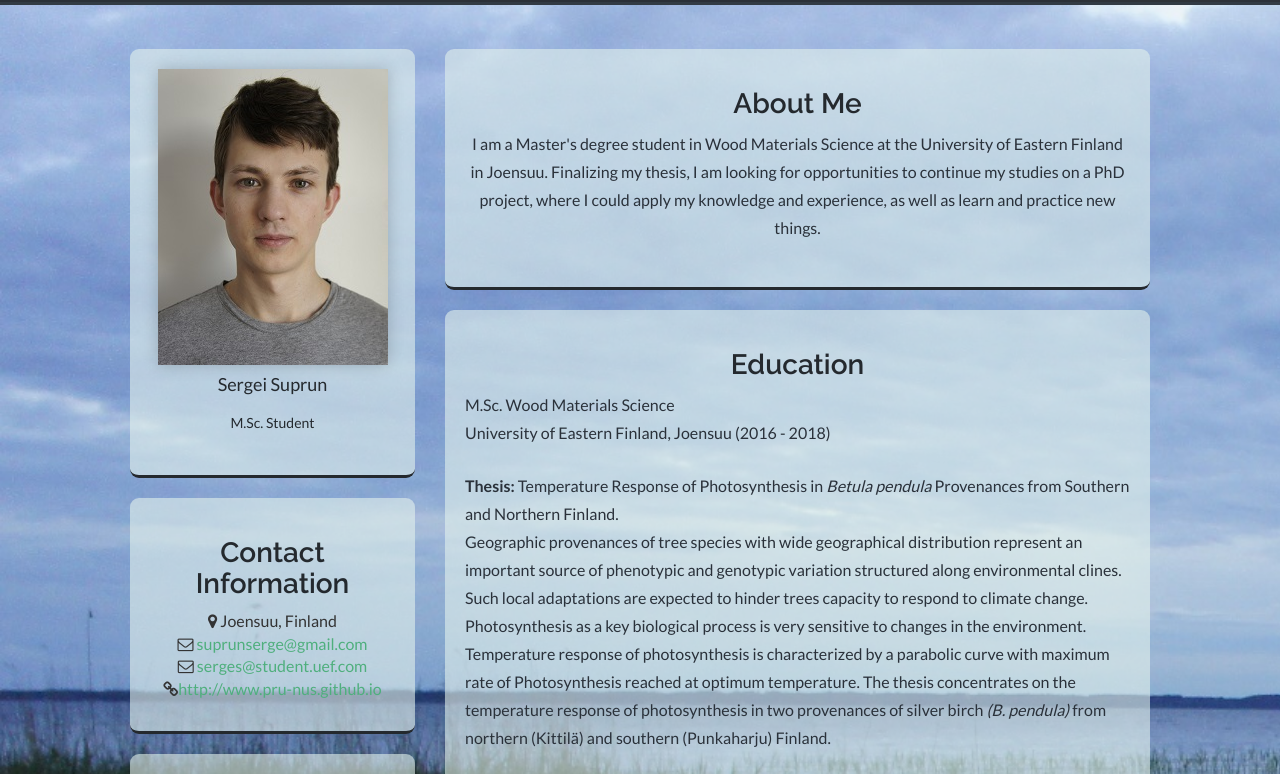
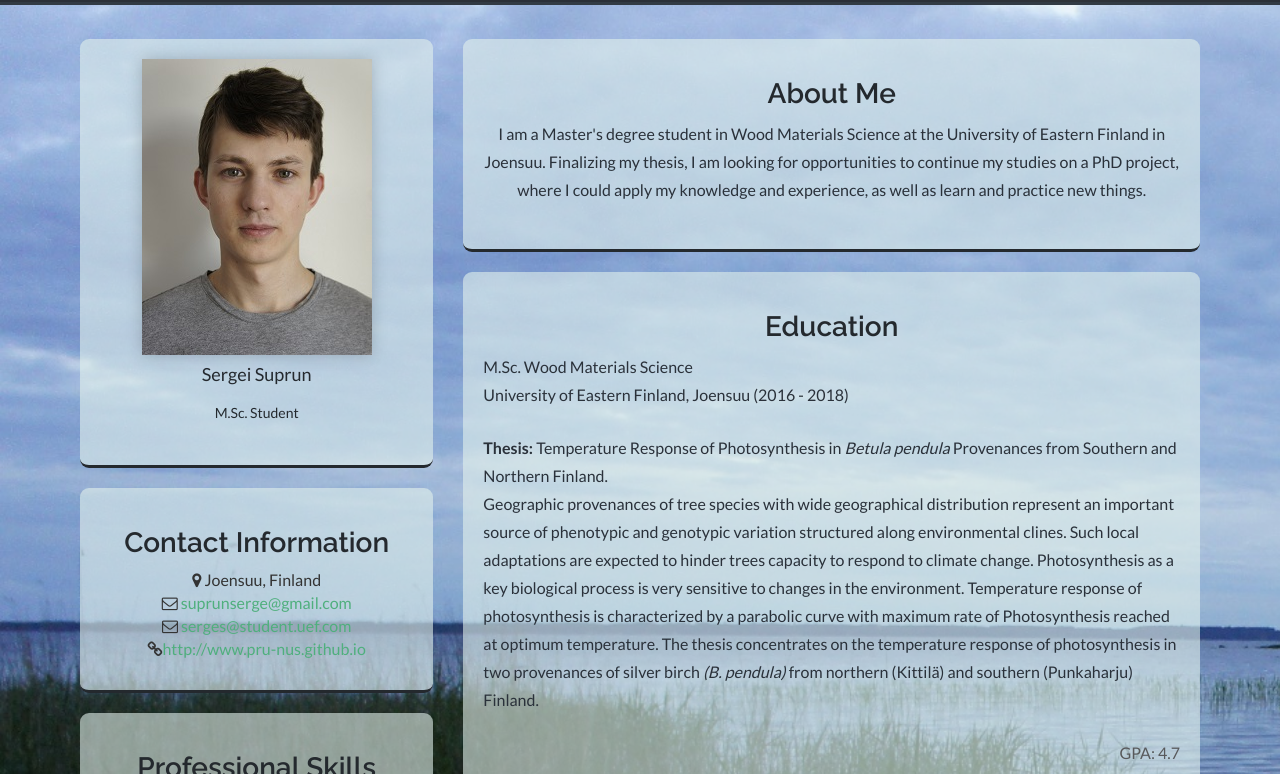
Before and after one commit to pru-nus/pru-nus.github.io, a plain HTML site: page about.html in a window 1280 px wide. Shown: the part 61-835 px from the top of the page. Drawn offline with nearby package versions, Linux system fonts and the light colour scheme; a script that the page names is missing.

Commit message:
Update about.html

```diff
--- a/about.html
+++ b/about.html
@@ -37,11 +37,9 @@
 
 
 
-<div id="fon" class="container">
+<div class="container">
 <div class="row centered">
-	<div class="col-12 col-sm-12 col-md-0 col-lg-1 col-xl-2">
-	</div>
-	<div class="secondary col-12 col-sm-12 col-md-4 col-lg-3 col-xl-3">
+	<div class="secondary col-12 col-sm-12 col-md-4 col-lg-4 col-xl-3">
 		<!--Photo&Name-->
 		<aside class="info aside section">
 				<div class="section-inner">
@@ -153,7 +151,7 @@
 
 
 
-	<div class="primary col-12 col-sm-12 col-md-8 col-lg-7 col-xl-5">
+	<div class="primary col-12 col-sm-12 col-md-8 col-lg-8 col-xl-5">
 			<!--*****ABOUT ME******-->
 			<section class="about">
 				<div class="section-inner">
@@ -249,8 +247,6 @@
 				</div>
 			</section>-->
 	</div>
-	<div class="col-12 col-sm-12 col-md-0 col-lg-1 col-xl-2">
-	</div>
 </div>
 </div>
 
```
